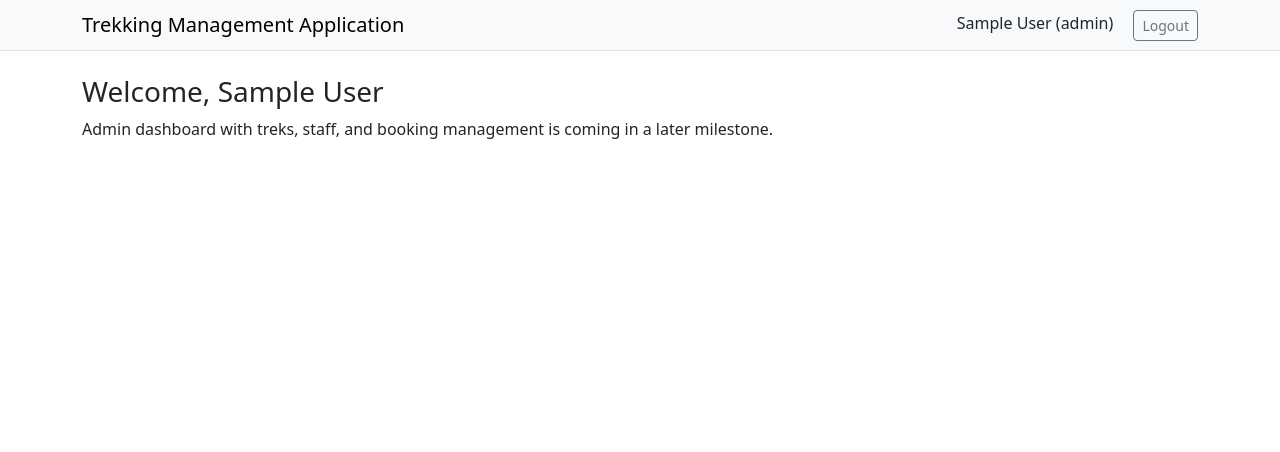
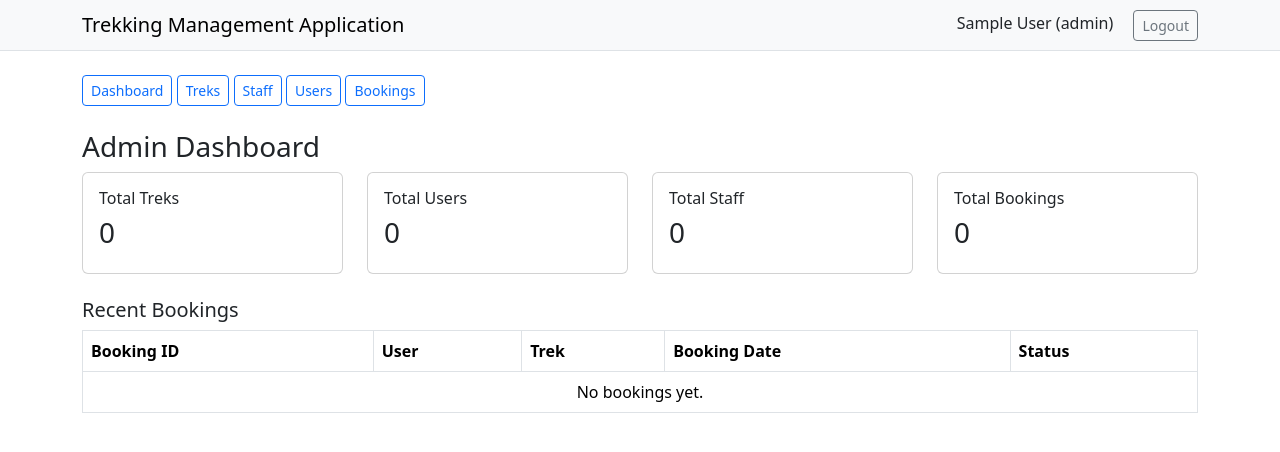
Before and after one commit to 24f2007023/trekking-app-v1, a Flask app: page /admin/dashboard in a window 1280 px wide. Shown: the top 452 px of the page. Run offline with Flask 3, Linux system fonts and the light colour scheme; the visitor is signed in with stand-in values (Sample User, id 1).

Commit message:
Milestone-3 Admin Dashboard and Management

```diff
--- a/admin.py
+++ b/admin.py
@@ -1,11 +1,235 @@
-from flask import Blueprint, render_template
+from datetime import datetime
 
+from flask import Blueprint, flash, redirect, render_template, request, url_for
+
+from app import db
 from decorators import role_required
+from models import Booking, StaffProfile, Trek, User
 
 admin_bp = Blueprint('admin', __name__, url_prefix='/admin')
+
+DIFFICULTIES = ['Easy', 'Moderate', 'Hard']
+STATUSES = ['Pending', 'Approved', 'Open', 'Closed', 'Completed']
+
+
+def _parse_date(value):
+    if not value:
+        return None
+    return datetime.strptime(value, '%Y-%m-%d').date()
+
+
+def _validate_trek_form(form):
+    required = ['name', 'location', 'difficulty', 'duration_days', 'available_slots', 'status']
+    for field in required:
+        if not form.get(field, '').strip():
+            return 'Please fill in all required fields.'
+    if form['difficulty'] not in DIFFICULTIES:
+        return 'Invalid difficulty selected.'
+    if form['status'] not in STATUSES:
+        return 'Invalid status selected.'
+    try:
+        if int(form['duration_days']) <= 0 or int(form['available_slots']) < 0:
+            return 'Duration must be positive and slots cannot be negative.'
+    except ValueError:
+        return 'Duration and slots must be numbers.'
+    return None
 
 
 @admin_bp.route('/dashboard')
 @role_required('admin')
 def dashboard():
-    return render_template('admin/dashboard.html')
+    total_treks = Trek.query.count()
+    total_users = User.query.filter_by(role='trekker').count()
+    total_staff = User.query.filter_by(role='staff').count()
+    total_bookings = Booking.query.count()
+    recent_bookings = Booking.query.order_by(Booking.booking_date.desc()).limit(5).all()
+    return render_template(
+        'admin/dashboard.html',
+        total_treks=total_treks,
+        total_users=total_users,
+        total_staff=total_staff,
+        total_bookings=total_bookings,
+        recent_bookings=recent_bookings,
+    )
+
+
+@admin_bp.route('/treks')
+@role_required('admin')
+def treks():
+    q = request.args.get('q', '').strip()
+    query = Trek.query
+    if q:
+        query = query.filter(Trek.id == int(q)) if q.isdigit() else query.filter(Trek.name.ilike(f'%{q}%'))
+    treks_list = query.order_by(Trek.id).all()
+    return render_template('admin/treks.html', treks=treks_list, q=q)
+
+
+@admin_bp.route('/treks/new', methods=['GET', 'POST'])
+@role_required('admin')
+def trek_new():
+    staff_options = StaffProfile.query.filter_by(approval_status='Approved').all()
+    if request.method == 'POST':
+        error = _validate_trek_form(request.form)
+        if error:
+            flash(error, 'danger')
+            return redirect(url_for('admin.trek_new'))
+
+        trek = Trek(
+            name=request.form['name'].strip(),
+            location=request.form['location'].strip(),
+            difficulty=request.form['difficulty'],
+            duration_days=int(request.form['duration_days']),
+            available_slots=int(request.form['available_slots']),
+            assigned_staff_id=int(request.form['assigned_staff_id']) if request.form.get('assigned_staff_id') else None,
+            status=request.form['status'],
+            start_date=_parse_date(request.form.get('start_date')),
+            end_date=_parse_date(request.form.get('end_date')),
+            description=request.form.get('description', '').strip(),
+        )
+        db.session.add(trek)
+        db.session.commit()
+        flash('Trek created successfully.', 'success')
+        return redirect(url_for('admin.treks'))
+
+    return render_template('admin/trek_form.html', trek=None, staff_options=staff_options,
+                            difficulties=DIFFICULTIES, statuses=STATUSES)
+
+
+@admin_bp.route('/treks/<int:trek_id>/edit', methods=['GET', 'POST'])
+@role_required('admin')
+def trek_edit(trek_id):
+    trek = Trek.query.get_or_404(trek_id)
+    staff_options = StaffProfile.query.filter_by(approval_status='Approved').all()
+    if request.method == 'POST':
+        error = _validate_trek_form(request.form)
+        if error:
+            flash(error, 'danger')
+            return redirect(url_for('admin.trek_edit', trek_id=trek_id))
+
+        trek.name = request.form['name'].strip()
+        trek.location = request.form['location'].strip()
+        trek.difficulty = request.form['difficulty']
+        trek.duration_days = int(request.form['duration_days'])
+        trek.available_slots = int(request.form['available_slots'])
+        trek.assigned_staff_id = int(request.form['assigned_staff_id']) if request.form.get('assigned_staff_id') else None
+        trek.status = request.form['status']
+        trek.start_date = _parse_date(request.form.get('start_date'))
+        trek.end_date = _parse_date(request.form.get('end_date'))
+        trek.description = request.form.get('description', '').strip()
+        db.session.commit()
+        flash('Trek updated successfully.', 'success')
+        return redirect(url_for('admin.treks'))
+
+    return render_template('admin/trek_form.html', trek=trek, staff_options=staff_options,
+                            difficulties=DIFFICULTIES, statuses=STATUSES)
+
+
+@admin_bp.route('/treks/<int:trek_id>/delete', methods=['POST'])
+@role_required('admin')
+def trek_delete(trek_id):
+    trek = Trek.query.get_or_404(trek_id)
+    db.session.delete(trek)
+    db.session.commit()
+    flash('Trek removed.', 'success')
+    return redirect(url_for('admin.treks'))
+
+
+@admin_bp.route('/staff')
+@role_required('admin')
+def staff():
+    tab = request.args.get('tab', 'pending')
+    q = request.args.get('q', '').strip()
+    status_map = {'pending': 'Pending', 'approved': 'Approved', 'blacklisted': 'Blacklisted'}
+    status = status_map.get(tab, 'Pending')
+
+    query = StaffProfile.query.join(User).filter(StaffProfile.approval_status == status)
+    if q:
+        query = query.filter(StaffProfile.id == int(q)) if q.isdigit() else query.filter(User.name.ilike(f'%{q}%'))
+    profiles = query.all()
+
+    counts = {
+        'pending': StaffProfile.query.filter_by(approval_status='Pending').count(),
+        'approved': StaffProfile.query.filter_by(approval_status='Approved').count(),
+        'blacklisted': StaffProfile.query.filter_by(approval_status='Blacklisted').count(),
+    }
+    return render_template('admin/staff.html', profiles=profiles, tab=tab, q=q, counts=counts)
+
+
+@admin_bp.route('/staff/<int:profile_id>/approve', methods=['POST'])
+@role_required('admin')
+def staff_approve(profile_id):
+    profile = StaffProfile.query.get_or_404(profile_id)
+    profile.approval_status = 'Approved'
+    db.session.commit()
+    flash('Staff approved.', 'success')
+    return redirect(url_for('admin.staff', tab='pending'))
+
+
+@admin_bp.route('/staff/<int:profile_id>/reject', methods=['POST'])
+@role_required('admin')
+def staff_reject(profile_id):
+    profile = StaffProfile.query.get_or_404(profile_id)
+    user = profile.user
+    db.session.delete(profile)
+    db.session.delete(user)
+    db.session.commit()
+    flash('Staff request rejected.', 'success')
+    return redirect(url_for('admin.staff', tab='pending'))
+
+
+@admin_bp.route('/staff/<int:profile_id>/blacklist', methods=['POST'])
+@role_required('admin')
+def staff_blacklist(profile_id):
+    profile = StaffProfile.query.get_or_404(profile_id)
+    profile.approval_status = 'Blacklisted'
+    db.session.commit()
+    flash('Staff blacklisted.', 'success')
+    return redirect(url_for('admin.staff', tab='blacklisted'))
+
+
+@admin_bp.route('/staff/<int:profile_id>/unblacklist', methods=['POST'])
+@role_required('admin')
+def staff_unblacklist(profile_id):
+    profile = StaffProfile.query.get_or_404(profile_id)
+    profile.approval_status = 'Approved'
+    db.session.commit()
+    flash('Staff reinstated.', 'success')
+    return redirect(url_for('admin.staff', tab='approved'))
+
+
+@admin_bp.route('/users')
+@role_required('admin')
+def users():
+    q = request.args.get('q', '').strip()
+    query = User.query.filter_by(role='trekker')
+    if q:
+        query = query.filter(User.id == int(q)) if q.isdigit() else query.filter(User.name.ilike(f'%{q}%'))
+    users_list = query.order_by(User.id).all()
+    return render_template('admin/users.html', users=users_list, q=q)
+
+
+@admin_bp.route('/users/<int:user_id>/blacklist', methods=['POST'])
+@role_required('admin')
+def user_blacklist(user_id):
+    user = User.query.get_or_404(user_id)
+    user.is_blacklisted = True
+    db.session.commit()
+    flash('User blacklisted.', 'success')
+    return redirect(url_for('admin.users'))
+
+
+@admin_bp.route('/users/<int:user_id>/unblacklist', methods=['POST'])
+@role_required('admin')
+def user_unblacklist(user_id):
+    user = User.query.get_or_404(user_id)
+    user.is_blacklisted = False
+    db.session.commit()
+    flash('User reinstated.', 'success')
+    return redirect(url_for('admin.users'))
+
+
+@admin_bp.route('/bookings')
+@role_required('admin')
+def bookings():
+    bookings_list = Booking.query.order_by(Booking.booking_date.desc()).all()
+    return render_template('admin/bookings.html', bookings=bookings_list)
--- /dev/null
+++ b/templates/admin/_nav.html
@@ -0,0 +1,7 @@
+<div class="mb-4">
+  <a href="{{ url_for('admin.dashboard') }}" class="btn btn-sm btn-outline-primary">Dashboard</a>
+  <a href="{{ url_for('admin.treks') }}" class="btn btn-sm btn-outline-primary">Treks</a>
+  <a href="{{ url_for('admin.staff') }}" class="btn btn-sm btn-outline-primary">Staff</a>
+  <a href="{{ url_for('admin.users') }}" class="btn btn-sm btn-outline-primary">Users</a>
+  <a href="{{ url_for('admin.bookings') }}" class="btn btn-sm btn-outline-primary">Bookings</a>
+</div>
--- a/templates/admin/dashboard.html
+++ b/templates/admin/dashboard.html
@@ -1,5 +1,51 @@
 {% extends 'base.html' %}
 {% block content %}
-<h3>Welcome, {{ session.get('name') }}</h3>
-<p>Admin dashboard with treks, staff, and booking management is coming in a later milestone.</p>
+{% include 'admin/_nav.html' %}
+<h3>Admin Dashboard</h3>
+<div class="row mb-4">
+  <div class="col-md-3">
+    <div class="card p-3">
+      <h6>Total Treks</h6>
+      <h3>{{ total_treks }}</h3>
+    </div>
+  </div>
+  <div class="col-md-3">
+    <div class="card p-3">
+      <h6>Total Users</h6>
+      <h3>{{ total_users }}</h3>
+    </div>
+  </div>
+  <div class="col-md-3">
+    <div class="card p-3">
+      <h6>Total Staff</h6>
+      <h3>{{ total_staff }}</h3>
+    </div>
+  </div>
+  <div class="col-md-3">
+    <div class="card p-3">
+      <h6>Total Bookings</h6>
+      <h3>{{ total_bookings }}</h3>
+    </div>
+  </div>
+</div>
+
+<h5>Recent Bookings</h5>
+<table class="table table-bordered">
+  <thead>
+    <tr><th>Booking ID</th><th>User</th><th>Trek</th><th>Booking Date</th><th>Status</th></tr>
+  </thead>
+  <tbody>
+    {% for b in recent_bookings %}
+    <tr>
+      <td>{{ b.id }}</td>
+      <td>{{ b.user.name }}</td>
+      <td>{{ b.trek.name }}</td>
+      <td>{{ b.booking_date.strftime('%d %b %Y') }}</td>
+      <td>{{ b.status }}</td>
+    </tr>
+    {% else %}
+    <tr><td colspan="5" class="text-center">No bookings yet.</td></tr>
+    {% endfor %}
+  </tbody>
+</table>
 {% endblock %}
```
Also changed, not shown: templates/admin/bookings.html (added, +23 -0 lines), templates/admin/staff.html (added, +49 -0 lines), templates/admin/trek_form.html (added, +69 -0 lines), templates/admin/treks.html (added, +41 -0 lines), templates/admin/users.html (added, +36 -0 lines).
